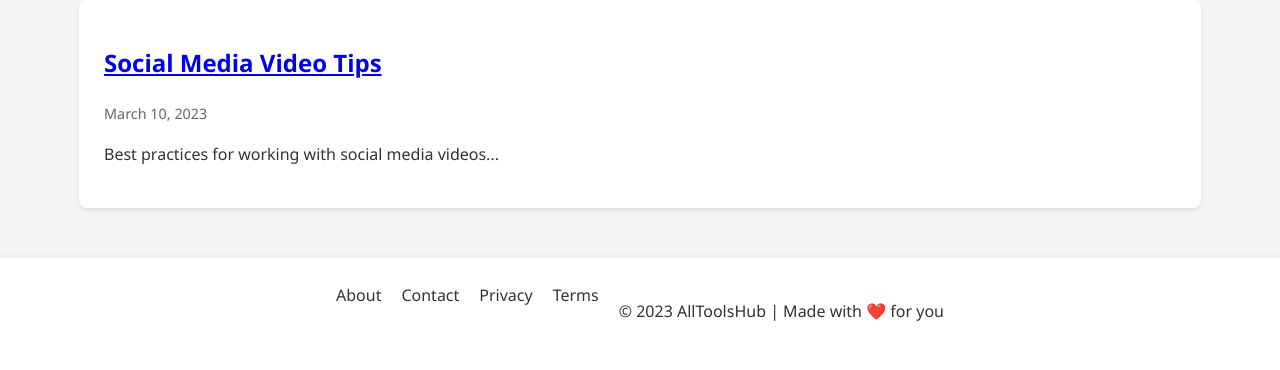
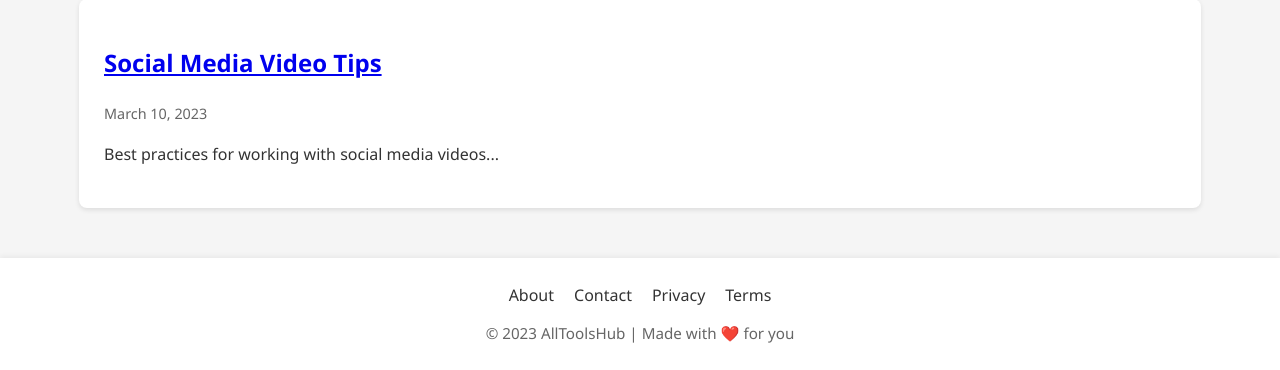
Before and after one commit to hustlepn/AllTools.Hub, a Flask app: page /blog in a window 1280 px wide. Shown: the part 2294-2664 px from the top of the page. Before the commit the page ends 2615 px from the top, so only its background shows below. Run offline with Flask 3, Linux system fonts and the light colour scheme.

Commit message:
Update base.html

```diff
--- a/templates/base.html
+++ b/templates/base.html
@@ -27,16 +27,18 @@
   </main>
 
   <footer>
-    <div class="container">
+  <div class="container">
+    <div class="footer-content">
       <div class="footer-links">
         <a href="/about">About</a>
         <a href="/contact">Contact</a>
         <a href="/privacy">Privacy</a>
         <a href="/terms">Terms</a>
-      <div class="footer-center">
-        <p>© 2023 AllToolsHub | Made with ❤️ for you</p>
+      </div>
+      <p class="footer-copyright">© 2023 AllToolsHub | Made with ❤️ for you</p>
     </div>
-  </footer>
+  </div>
+</footer>
 
   <script src="/static/js/main.js"></script>
 </body>
```
